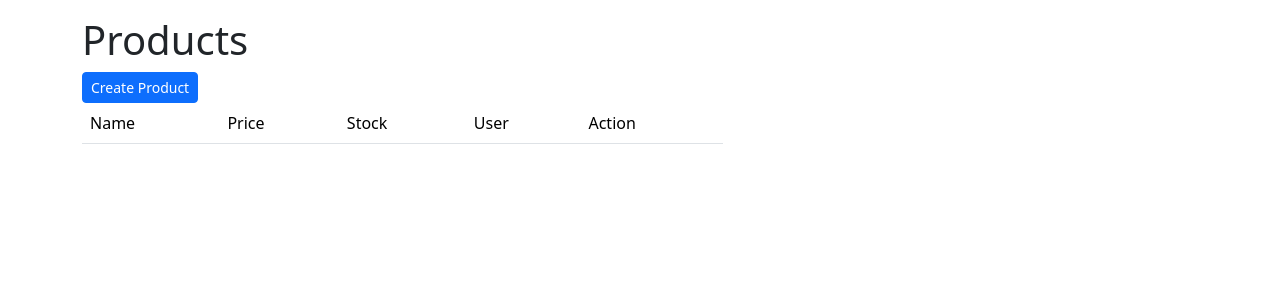
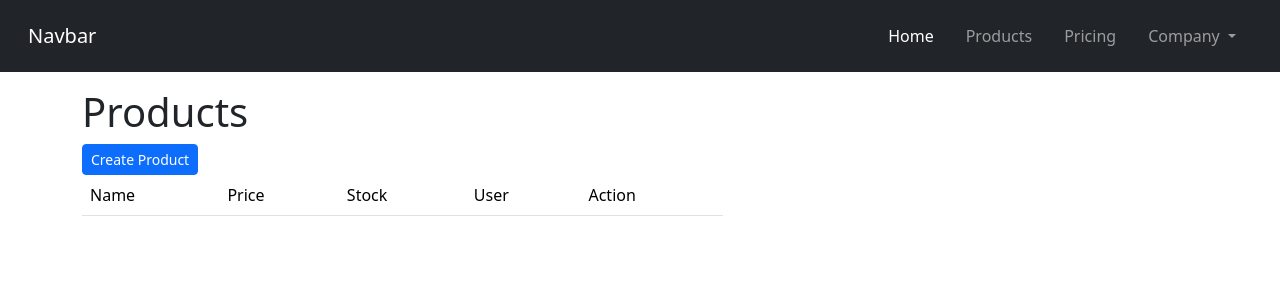
Before and after one commit to saepulfariz/flask_mvc_orm, a Flask app: page /products in a window 1280 px wide. Shown: the top 300 px of the page. Run offline with Flask 3, Linux system fonts and the light colour scheme; parts of the project's set-up code (start-up, migrations or seed data) failed here and were passed over; some libraries are stand-ins or nearby versions.

Commit message:
add navbar view

```diff
--- a/app/views/template/index.html
+++ b/app/views/template/index.html
@@ -1,4 +1,6 @@
 {% include "template/header.html" %}
+
+{% include "template/navbar.html" %}
 
 {% block content %} {% endblock %}
 
--- /dev/null
+++ b/app/views/template/navbar.html
@@ -0,0 +1,34 @@
+<nav class="navbar navbar-expand-lg navbar-dark bg-dark p-3">
+    <div class="container-fluid">
+        <a class="navbar-brand" href="#">Navbar</a>
+        <button class="navbar-toggler" type="button" data-bs-toggle="collapse" data-bs-target="#navbarNavDropdown"
+            aria-controls="navbarNavDropdown" aria-expanded="false" aria-label="Toggle navigation">
+            <span class="navbar-toggler-icon"></span>
+        </button>
+
+        <div class=" collapse navbar-collapse" id="navbarNavDropdown">
+            <ul class="navbar-nav ms-auto ">
+                <li class="nav-item">
+                    <a class="nav-link mx-2 active" aria-current="page" href="#">Home</a>
+                </li>
+                <li class="nav-item">
+                    <a class="nav-link mx-2" href="#">Products</a>
+                </li>
+                <li class="nav-item">
+                    <a class="nav-link mx-2" href="#">Pricing</a>
+                </li>
+                <li class="nav-item dropdown">
+                    <a class="nav-link mx-2 dropdown-toggle" href="#" id="navbarDropdownMenuLink" role="button"
+                        data-bs-toggle="dropdown" aria-expanded="false">
+                        Company
+                    </a>
+                    <ul class="dropdown-menu" aria-labelledby="navbarDropdownMenuLink">
+                        <li><a class="dropdown-item" href="#">Blog</a></li>
+                        <li><a class="dropdown-item" href="#">About Us</a></li>
+                        <li><a class="dropdown-item" href="#">Contact us</a></li>
+                    </ul>
+                </li>
+            </ul>
+        </div>
+    </div>
+</nav>
```
